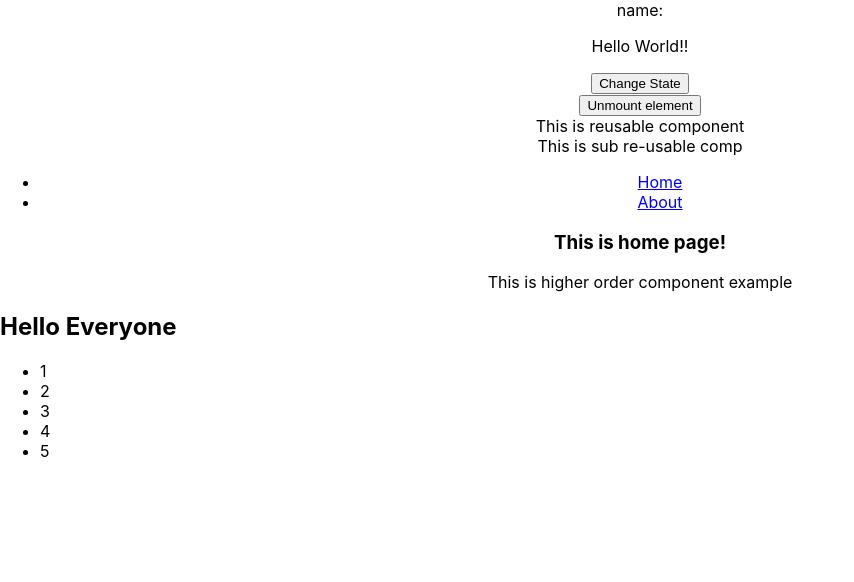
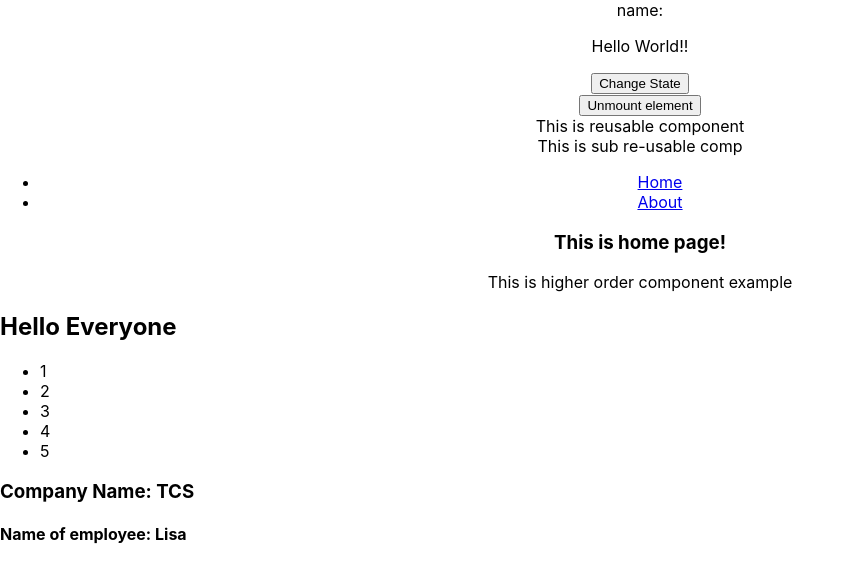
Before and after one commit to Shirly-D/react-proj, a React (Create React App) app: page / in a window 1280 px wide. Shown: the top 582 px of the page, without its empty margins (0-854 px from the left). Built offline with nearby package versions, Linux system fonts and the light colour scheme; no server answers.

Commit message:
Context api example

```diff
--- /dev/null
+++ b/src/Context.js
@@ -0,0 +1,46 @@
+import React, { Component } from 'react';
+
+const CompContext = React.createContext();
+
+export class Container extends Component {
+    state = {
+        compName: "TCS",
+        personName: "Lisa",
+        designation: "Manager"
+    }
+
+    render() {
+        const { compName, personName, designation } = this.state;
+        return (
+            <CompContext.Provider
+            value = {{
+                    compName, personName, designation
+                }}
+            >
+                <Company/>
+                <Name />
+            </CompContext.Provider>
+        );
+    }
+}
+
+
+const Company = () => {
+    return <CompContext.Consumer>
+        {({compName}) => (
+            <React.Fragment>
+                <h3>Company Name: {compName}</h3>
+            </React.Fragment>
+        )}
+    </CompContext.Consumer>
+}
+
+const Name = () => {
+    return <CompContext.Consumer>
+        {({personName}) => (
+            <React.Fragment>
+                <h4>Name of employee: {personName}</h4>
+            </React.Fragment>
+        )}
+    </CompContext.Consumer>
+}
--- a/src/index.js
+++ b/src/index.js
@@ -4,6 +4,7 @@ import './index.css';
 import App, { PropApp } from './App';
 import reportWebVitals from './reportWebVitals';
 import FunctionComp from './Components/FunctionComp';
+import { Container } from './Context';
 
 const numbers = [1, 2, 3, 4, 5];
 
@@ -12,6 +13,7 @@ ReactDOM.render(
     <App fname="Lisa"/>
     <PropApp />
     <FunctionComp numbers= {numbers}/>
+    <Container />
   </React.StrictMode>,
   document.getElementById('root')
 );
```
